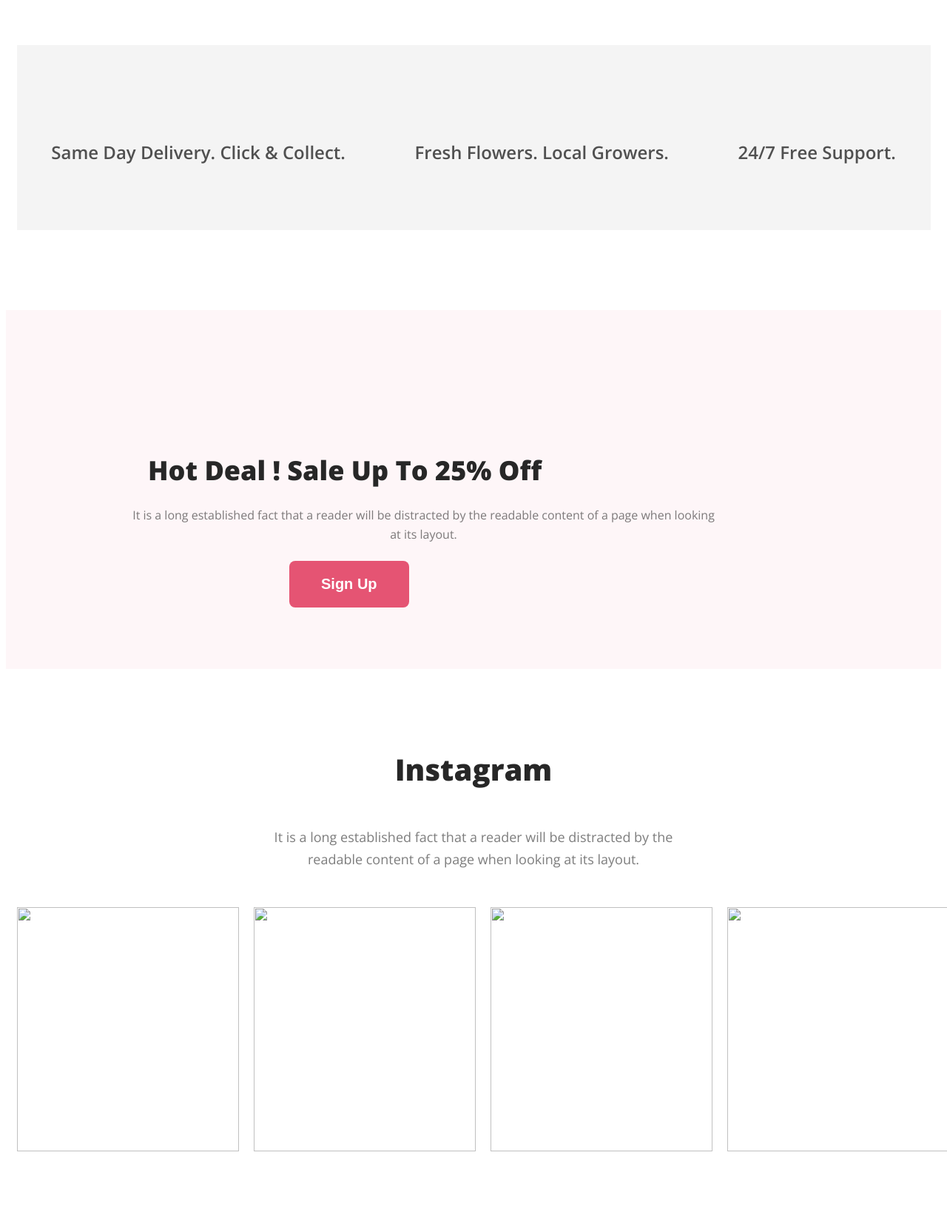
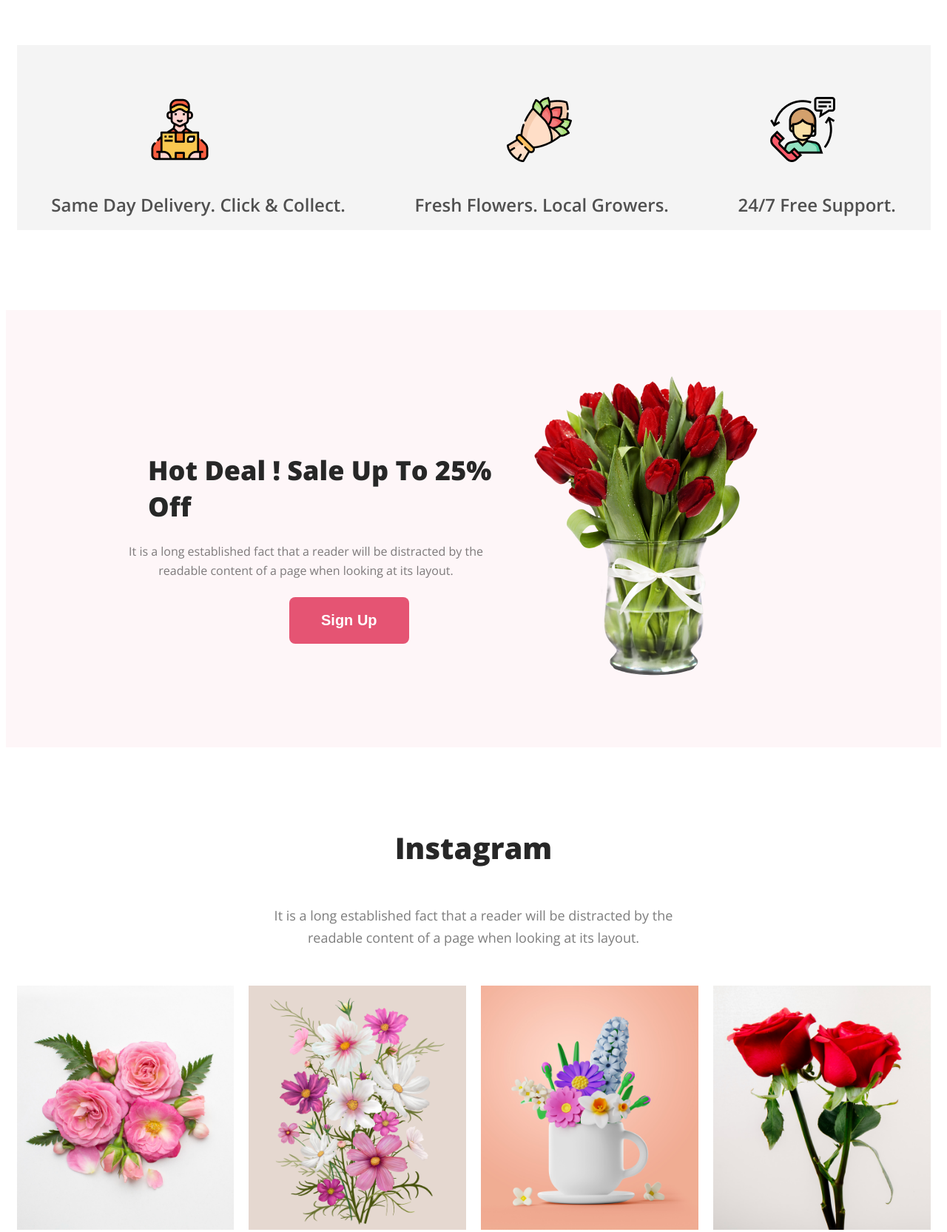
Before and after one commit to googlekeep/flower-shop-assignment, a plain HTML site: page index.html in a window 1280 px wide. Shown: the part 1820-3485 px from the top of the page at 74% size. Drawn offline with nearby package versions, Linux system fonts and the light colour scheme; the site is published under a folder, as on GitHub Pages, so addresses that start at the root find nothing; files whose address does not match are found by name.

Commit message:
image problem

```diff
--- a/index.html
+++ b/index.html
@@ -70,7 +70,7 @@
           <div class="service_container_1">
             <img
               class="img_service_container_1"
-              src="/Flower Asset/Group 57.png"
+              src="./Flower Asset/Group 57.png"
               alt=""
             />
           </div>
@@ -78,7 +78,7 @@
           <div class="service_container_2">
             <img
               class="img_service_container_2"
-              src="/Flower Asset/Group 58.png"
+              src="./Flower Asset/Group 58.png"
               alt=""
             />
           </div>
@@ -86,7 +86,7 @@
           <div class="service_container_3">
             <img
               class="img_service_container_3"
-              src="/Flower Asset/Group 59.png"
+              src="./Flower Asset/Group 59.png"
               alt=""
             />
           </div>
@@ -111,7 +111,7 @@
         </div>
 
         <div class="image_container">
-            <img src="/Flower Asset/pngwing 8.png" alt="" class="discount_section_image">
+            <img src="./Flower Asset/pngwing 8.png" alt="" class="discount_section_image">
         </div>
     </div>
     <!-- discount end -->
@@ -123,10 +123,10 @@
       <h1 class="insta_title">Instagram</h1>
       <p class="insta_description">It is a long established fact that a reader will be distracted by the readable content of a page when looking at its layout.</p>
       <div class="insta_image_container">
-          <img src="/Flower Asset/Flower 01.png" alt="" class="insta_image1">
-          <img src="/Flower Asset/Rectangle 4.png" alt="" class="insta_image2">
-          <img src="/Flower Asset/Rectangle 5.png" alt="" class="insta_image3">
-          <img src="/Flower Asset/Rectangle 6.png" alt="" class="insta_image4">
+          <img src="./Flower Asset/Flower 01.png" alt="" class="insta_image1">
+          <img src="./Flower Asset/Rectangle 4.png" alt="" class="insta_image2">
+          <img src="./Flower Asset/Rectangle 5.png" alt="" class="insta_image3">
+          <img src="./Flower Asset/Rectangle 6.png" alt="" class="insta_image4">
       </div>
   </section>
     <!-- Instagram part end -->
--- a/styels/header.css
+++ b/styels/header.css
@@ -276,7 +276,7 @@ header{
 .deals-container {
     margin-top: 500px;
     border-radius: 8px;
-    background-image: url('/Flower Asset/Rectangle\ 9.png');
+    background-image: url('./Flower Asset/Rectangle\ 9.png');
     background-repeat: no-repeat;
     background-size: cover;
     max-width: 1250px;
```
